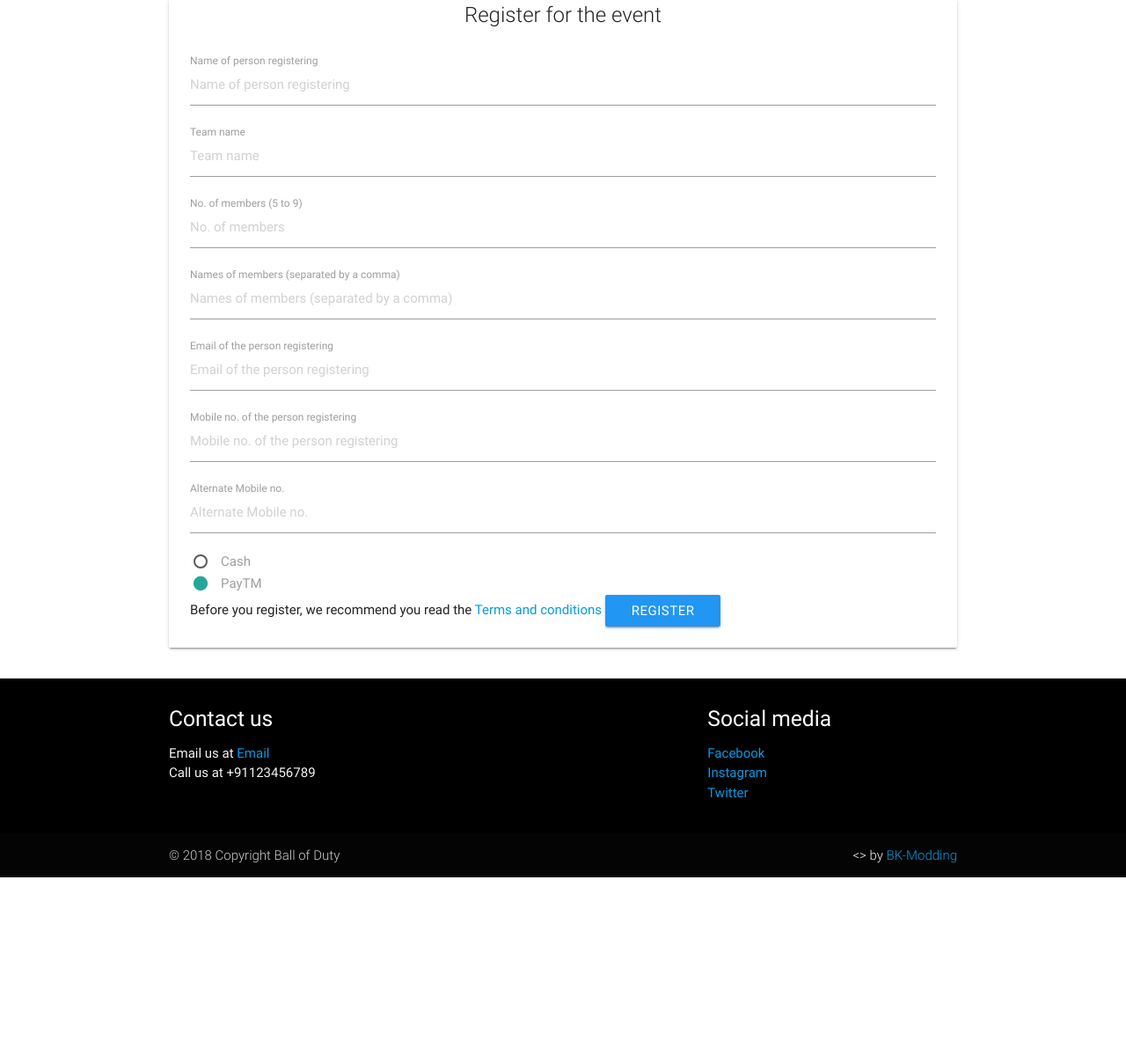
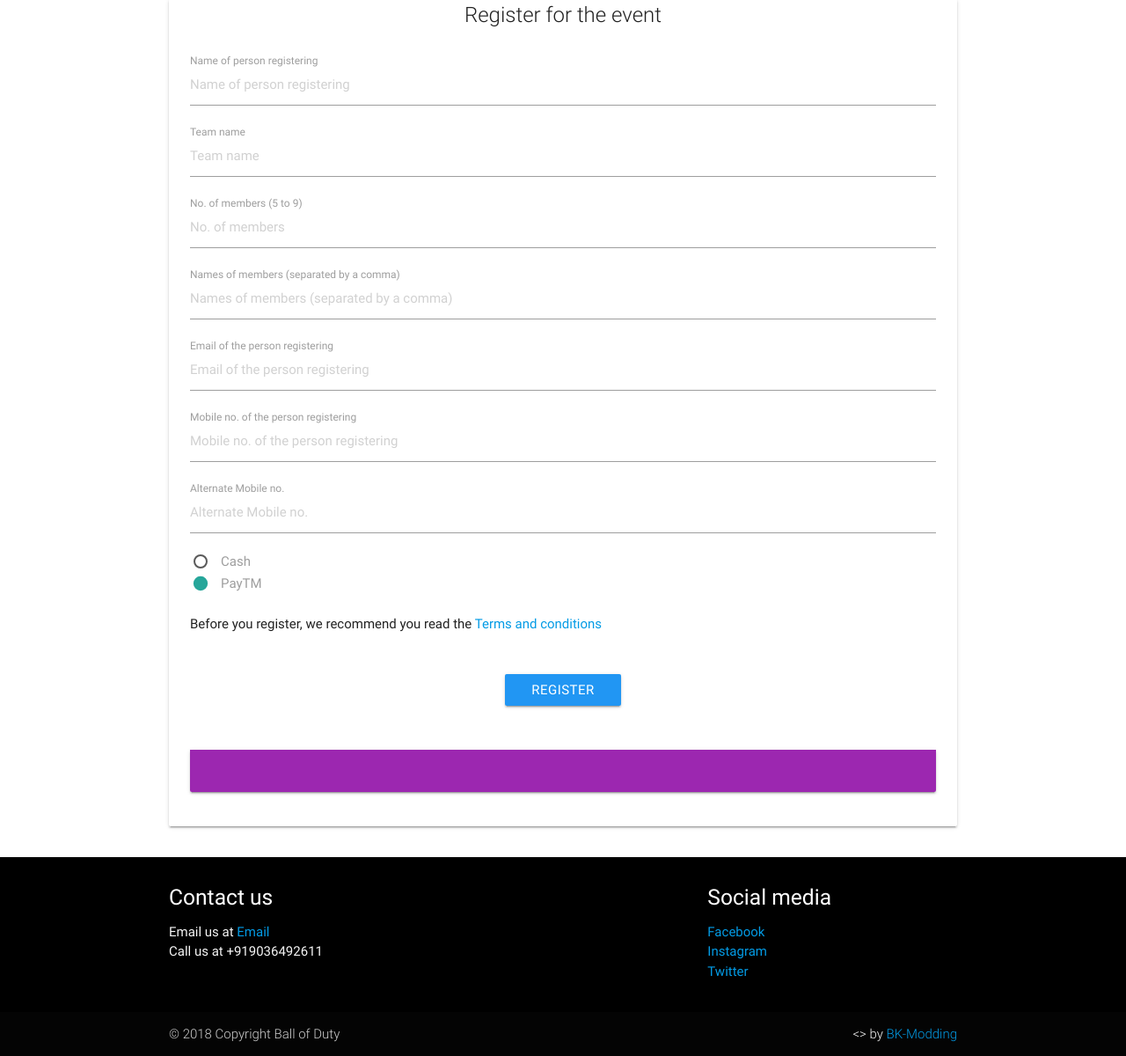
Before and after one commit to BK-Modding/Ball-of-Duty-Website, a Flask app: page /registration in a window 1280 px wide. Shown: the part 73-1273 px from the top of the page at 88% size. Before the commit the page ends 1070 px from the top, so only its background shows below. Run offline with Flask 2, Linux system fonts and the light colour scheme; some libraries are stand-ins or nearby versions.

Commit message:
Text and registration changes

```diff
--- a/app.py
+++ b/app.py
@@ -55,8 +55,9 @@ def register():
             connection.close()
 
         samakshdetails = ''
-        if paymentmode == "'payTM'":
-            samakshdetails = "To make the payTM payment for the event, please pay Samaksh Goel of IBDP 1 studying in Oakridge International School. His mobile no. is 9036492611"
+        print(paymentmode)
+        if paymentmode == "payTM":
+            samakshdetails = "To make the payTM payment for the event, please pay Samaksh Goel of IBDP 1 studying in Oakridge International School. His mobile no. is +919036492611"
 
         return json.dumps({'status':'Registered', 'samakshdetails':samakshdetails});
 
--- a/templates/index.html
+++ b/templates/index.html
@@ -21,14 +21,14 @@
       <div class="col s4">
         <div class="card">
           <div class='card-title center-align'>Sports</div>
-          <div class="card-content">Football/Soccer! Your team can consist of upto 9 players, with 5-a-side teams played on an awesome turf. Each match will be 20 minutes long, and the more you win, the more you play!
+          <div class="card-content">Football Your team can consist of upto 9 players, with 5-a-side teams played on a turf. Each match will be about 20 minutes long, and the more you win, the more you play!
           Like division football (i.e like the EPL), there will be a group category, then quarterfinals, semifinals and finals! </div>
       </div>
       </div>
       <div class="col s4">
         <div class="card">
           <div class='card-title center-align'>Prizes</div>
-          <div class="card-content">Trophies for the first, second, and third places! For the rest, I don't know as of yet lol.</div>
+          <div class="card-content"> Exciting cash prizes and vouchers for the winners and runners ups! </div>
         </div>
       </div>
     </div>
--- a/templates/layout.html
+++ b/templates/layout.html
@@ -39,9 +39,9 @@
                 <div class="col l6 s12">
                     <h5 class="white-text">Contact us</h5>
                     <p class="grey-text text-lighten-4">
-                        Email us at <a href = "">Email</a>
+                        Email us at <a href = "mailto:ball.of.duty.bangalore@gmail.com">Email</a>
                         <br>
-                        Call us at +91123456789
+                        Call us at +919036492611
                     </p>
                 </div>
                 <div class="col l4 offset-l2 s12">
--- a/templates/registration.html
+++ b/templates/registration.html
@@ -15,7 +15,7 @@
         {
             if(!(membernames.length == noofmembers))
             {
-                    Materialize.toast("<p class = 'green-text'>Error, the no. of members entered does not match the number of member names</p>", 2000)
+                Materialize.toast("<p class = 'green-text'>Error, the no. of members entered does not match the number of member names</p>", 2000)
             }
             else
             {
@@ -45,7 +45,11 @@
                     type: 'POST',
                     success: function(response) {
                         console.log(response);
-                        Materialize.toast("<p class = 'green-text'>You've successfully registered, please complete the payment to confirm your registration</p>", 2000)
+                        Materialize.toast("<p class = 'green-text'>You've successfully registered, please complete the payment to confirm your registration</p>", 2000);
+                        if(response.samakshdetails != ' ')
+                        {
+                            document.getElementById("registercomplete").innerHTML = response.samakshdetails;
+                        }
                     },
                     error: function(error) {
                         Materialize.toast("<p class = 'red-text'>" + error + "</p>", 2000)
@@ -104,9 +108,23 @@
                         <label for="payTM">PayTM</label>
                     </p>
 
+                    <br>
+
                     Before you register, we recommend you read the <a href = "/termsandconditions">Terms and conditions</a>
+                    <br>
+                    <br>
+                    <br>
+                    <div class = "row">
+                        <div class = "col s12 center-align">
+                             <a class="btn blue" onclick="register();">Register</a>
+                        </div>
+                    </div>
+                    <br>
+                    <div class = "card">
+                        <div id = "registercomplete" class = "card-content white-text purple center-align">
 
-                    <a class="btn blue" onclick="register();">Register</a>
+                        </div>
+                    </div>
                 </div>
             </div>
         </div>
```
